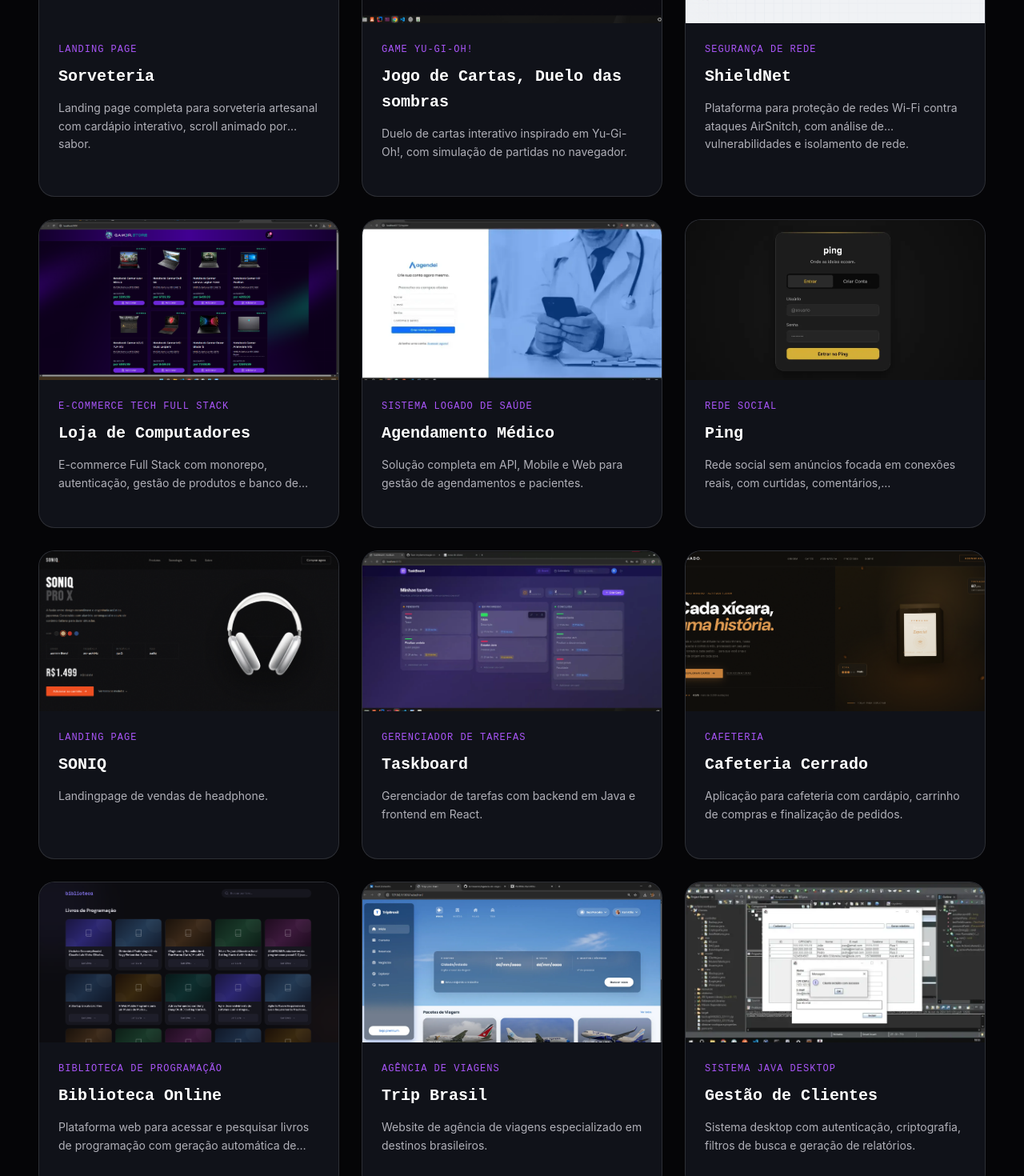
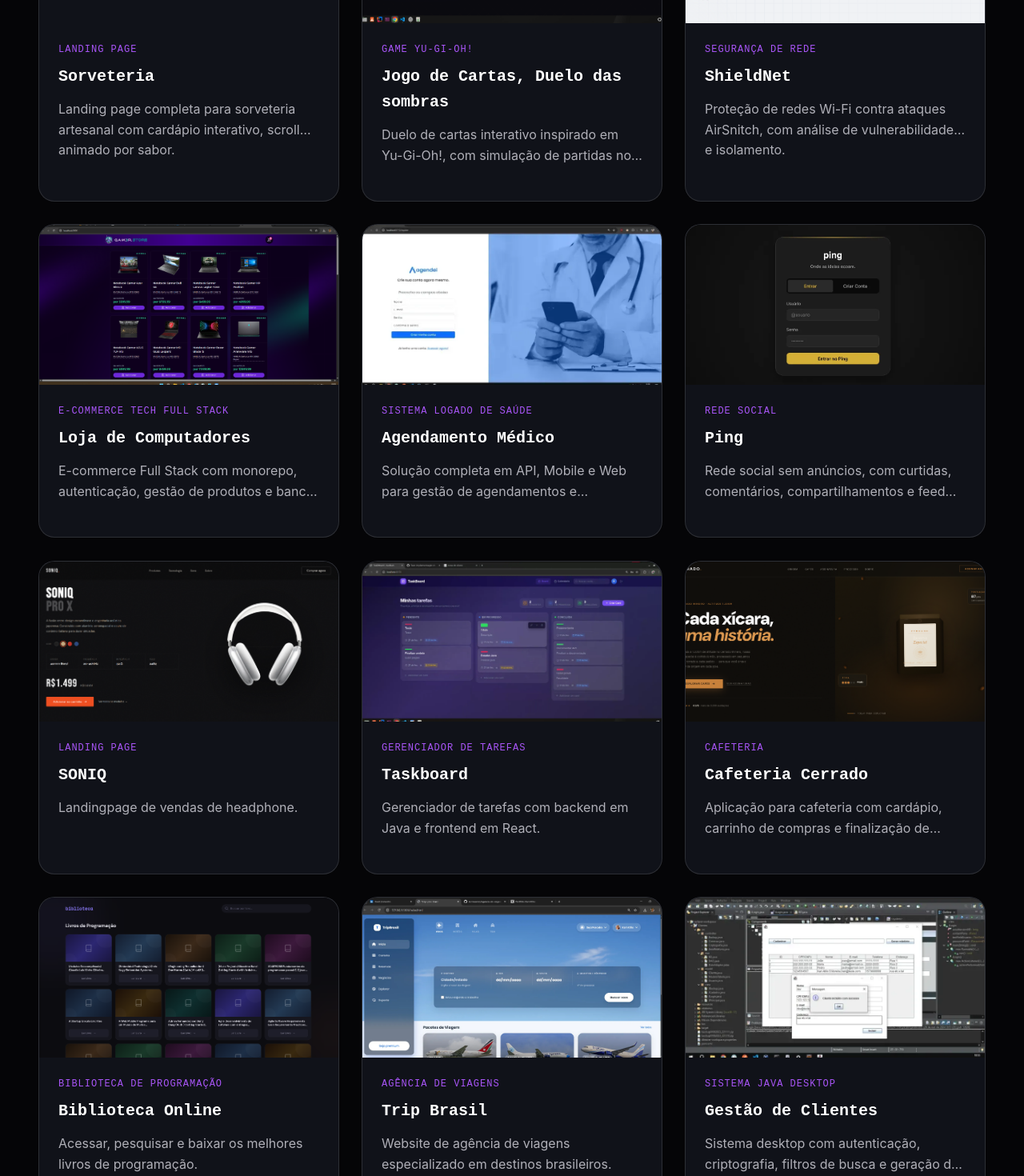
Before and after one commit to karimoreira/meu-portifolio, a React (Vite) app: page / in a window 1280 px wide. Shown: the part 1100-2570 px from the top of the page at 80% size. Built offline with nearby package versions, Linux system fonts and the light colour scheme; grey boxes are pictures that could not be loaded.

Commit message:
feat: ajustes finos e finais

```diff
--- a/src/components/Projects/Projects.css
+++ b/src/components/Projects/Projects.css
@@ -146,7 +146,7 @@
 }
 
 .project-card__desc {
-  font-size: 14px;
+  font-size: 16px;
   color: var(--text-muted);
   line-height: 1.6;
   margin-bottom: 20px;
--- a/src/data/content.js
+++ b/src/data/content.js
@@ -54,7 +54,7 @@ export const projects = [
         id: 6,
         tag: "Segurança de Rede",
         title: "ShieldNet",
-        description: "Plataforma para proteção de redes Wi-Fi contra ataques AirSnitch, com análise de vulnerabilidades e isolamento de rede.",
+        description: "Proteção de redes Wi-Fi contra ataques AirSnitch, com análise de vulnerabilidades e isolamento.",
         image: "/img/project-seguranca.png",
         link: "#",
       },
@@ -76,7 +76,7 @@ export const projects = [
     id: 4,
     tag: "Rede Social",
     title: "Ping",
-    description: "Rede social sem anúncios focada em conexões reais, com curtidas, comentários, compartilhamentos e feed privado para amigos.",
+    description: "Rede social sem anúncios, com curtidas, comentários, compartilhamentos e feed privado.",
     image: "img/ping-rede-social.webp"
   },
     {
@@ -104,7 +104,7 @@ export const projects = [
     id: 8,
     tag: "Biblioteca de Programação",
     title: "Biblioteca Online",
-    description: "Plataforma web para acessar e pesquisar livros de programação com geração automática de metadados.",
+    description: "Acessar, pesquisar e baixar os melhores livros de programação.",
     image: "img/biblioteca-de-livros.png"
   },
   {
```
